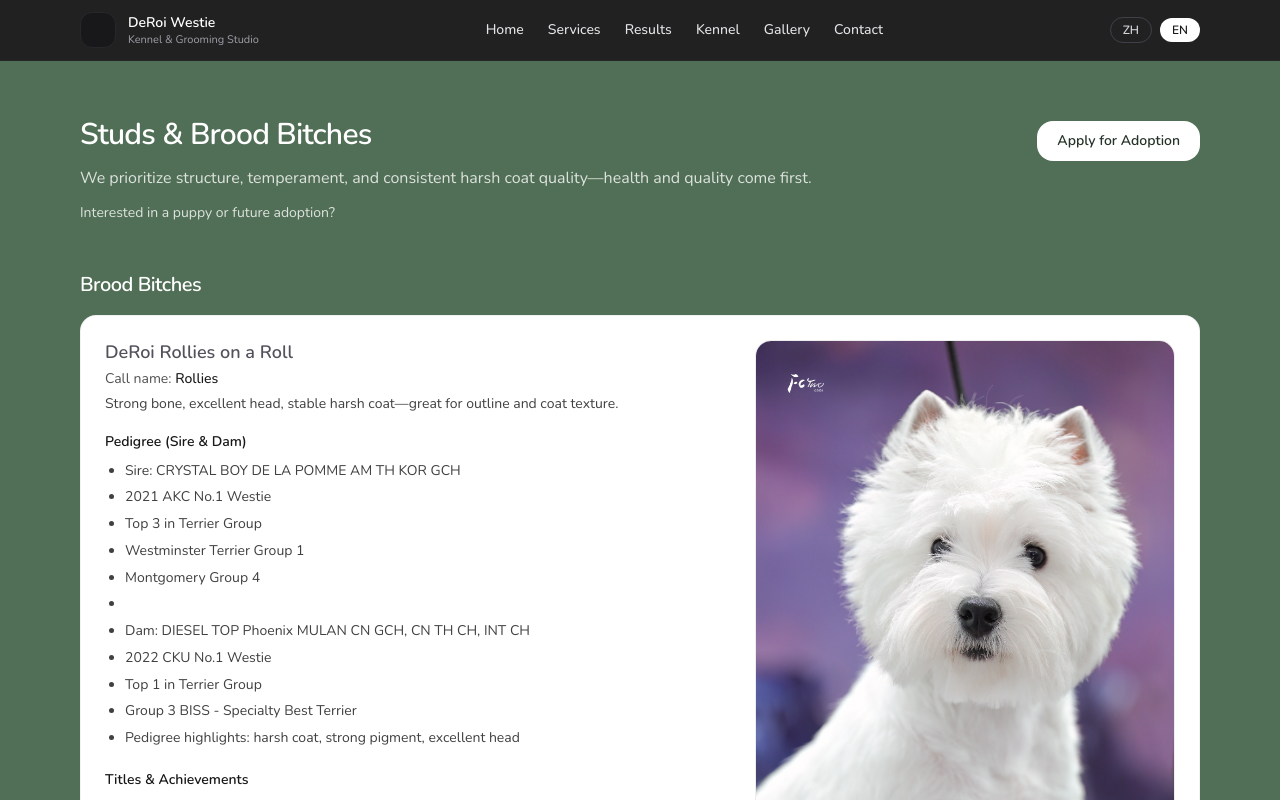
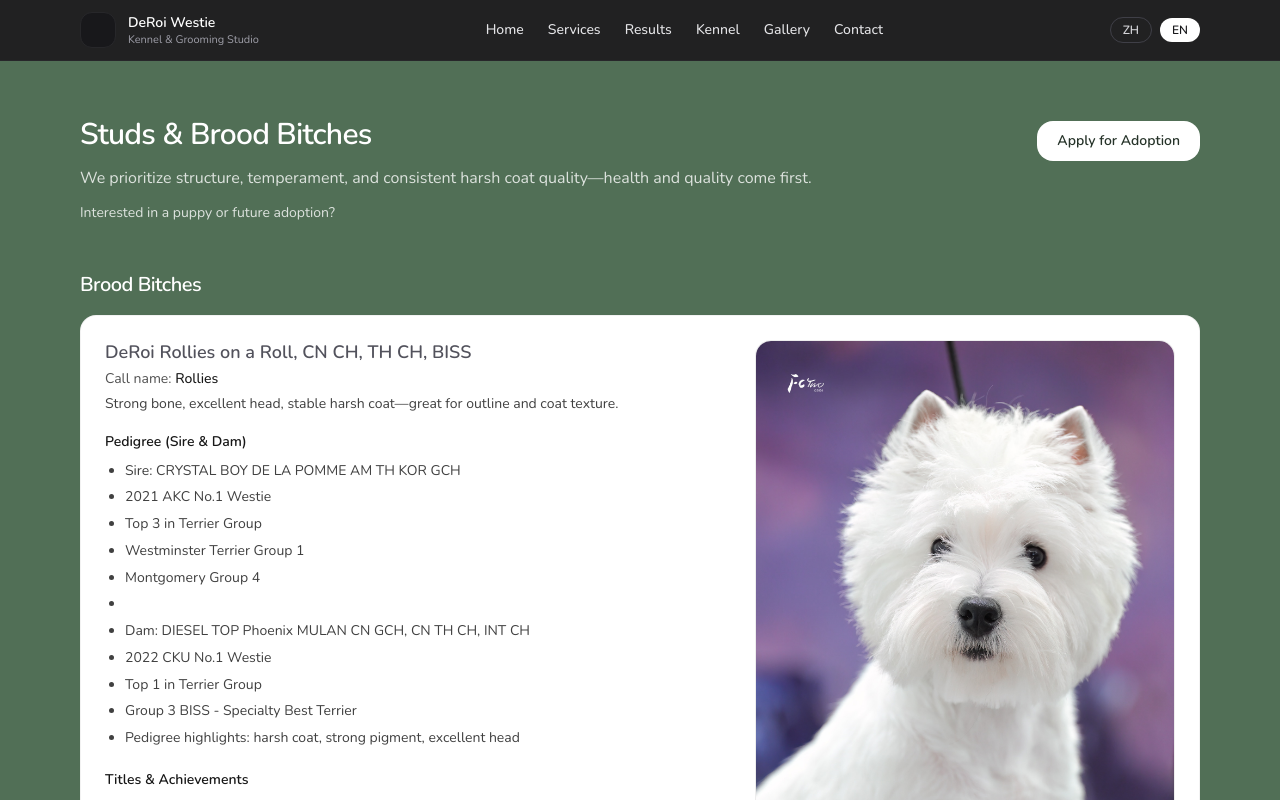
Before and after one commit to Roycedongg/DeroiWestie, a Next.js app: page /en/kennel in a window 1280 px wide. Shown: the top 800 px of the page. Built offline with nearby package versions, Linux system fonts and the light colour scheme.

Commit message:
no message

```diff
--- a/data/kennelDogs.ts
+++ b/data/kennelDogs.ts
@@ -46,7 +46,7 @@
   {
     id: "rollies- bitch-01",
     sex: "female",
-    name: { zh: "DeRoi Rollies on a Roll", en: "DeRoi Rollies on a Roll" },
+    name: { zh: "DeRoi Rollies on a Roll, CN CH, TH CH, BISS", en: "DeRoi Rollies on a Roll, CN CH, TH CH, BISS" },
     callName: { zh: "嘬嘬", en: "Rollies" },
     image: {
       src: "/kennel/rollies-bitch-01.jpg",
```
